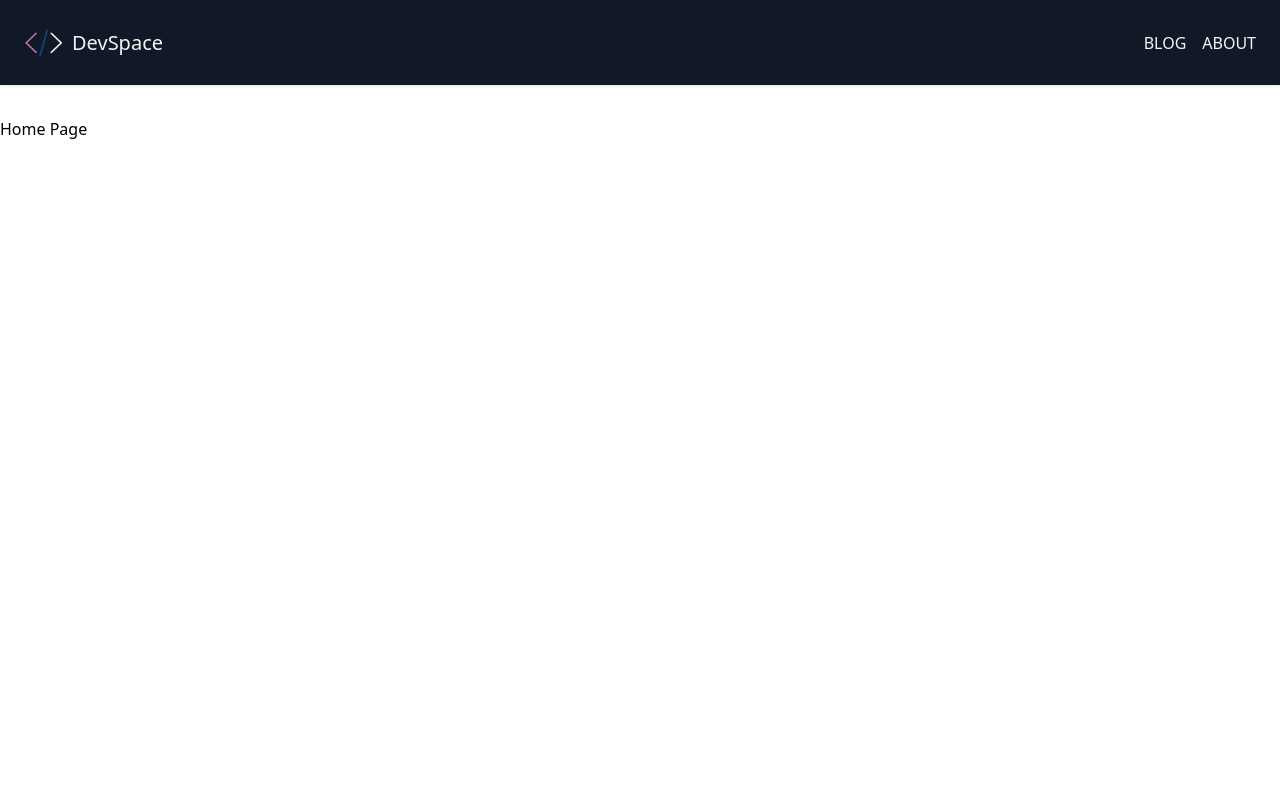
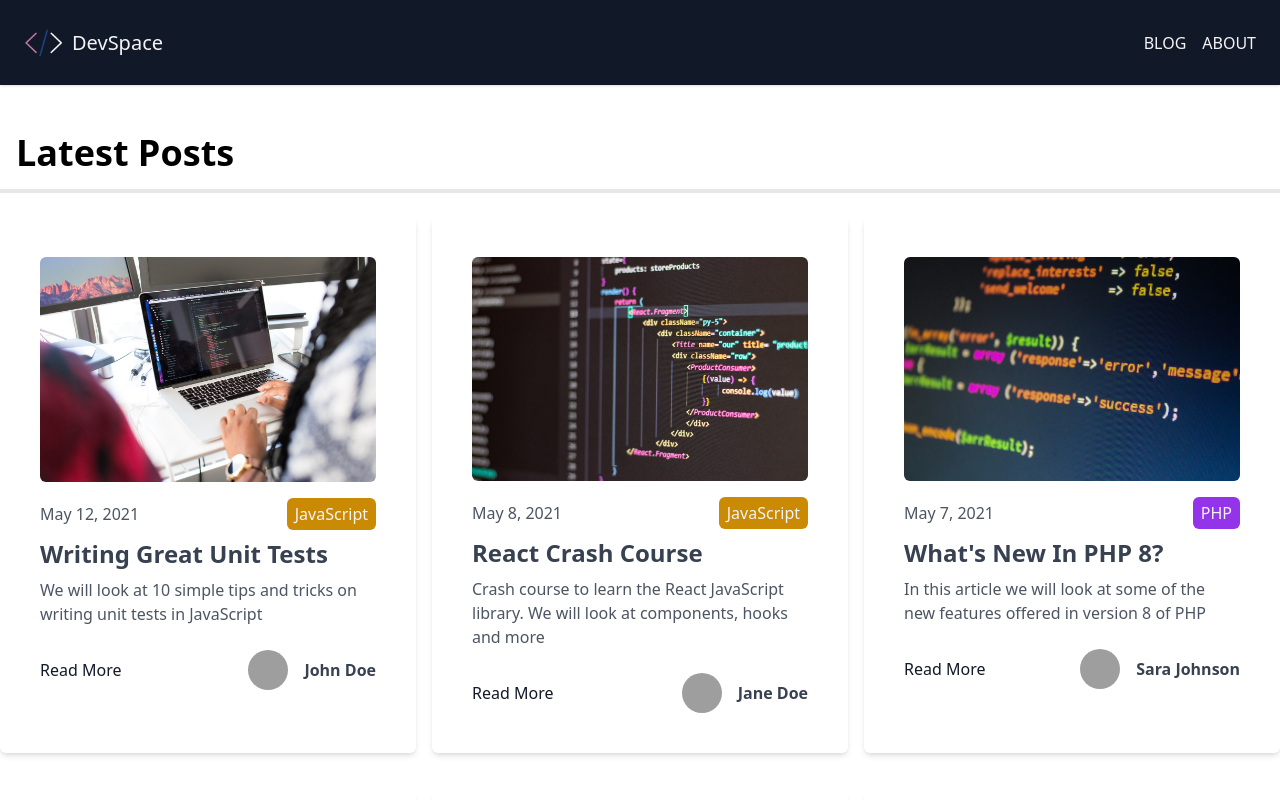
Before and after one commit to indranildeveloper/devspace, a Next.js app: page / in a window 1280 px wide. Shown: the top 800 px of the page. Built offline with nearby package versions, Linux system fonts and the light colour scheme; grey boxes are pictures that could not be loaded.

Commit message:
Home Page

```diff
--- /dev/null
+++ b/components/CategoryLabel.js
@@ -0,0 +1,21 @@
+import Link from "next/link";
+
+const CategoryLabel = ({ children }) => {
+  const colorKey = {
+    JavaScript: "yellow",
+    CSS: "blue",
+    Python: "green",
+    PHP: "purple",
+    Ruby: "red",
+  };
+
+  let backgroundColor = `bg-${colorKey[children]}-600`;
+
+  return (
+    <div className={`${backgroundColor} px-2 py-1 rounded-md text-gray-100`}>
+      <Link href={`/blog/category/${children.toLowerCase()}`}>{children}</Link>
+    </div>
+  );
+};
+
+export default CategoryLabel;
--- /dev/null
+++ b/components/Post.js
@@ -0,0 +1,55 @@
+import Link from "next/link";
+import Image from "next/image";
+import CategoryLabel from "./CategoryLabel";
+
+const Post = ({ post }) => {
+  return (
+    <div className="w-full px-10 py-10 bg-white rounded-md shadow-md mt-6">
+      <Image
+        src={post.frontmatter.cover_image}
+        alt={post.slug}
+        height={420}
+        width={600}
+        className="mb-4 rounded-md"
+      />
+
+      <div className="flex justify-between items-center">
+        <span className="font-light text-gray-600">
+          {post.frontmatter.date}
+        </span>
+        <CategoryLabel>{post.frontmatter.category}</CategoryLabel>
+      </div>
+
+      <div className="mt-2">
+        <Link
+          href={`/blog/${post.slug}`}
+          className="text-2xl text-gray-700 font-bold hover:underline"
+        >
+          {post.frontmatter.title}
+        </Link>
+
+        <p className="mt-2 text-gray-600">{post.frontmatter.excerpt}</p>
+      </div>
+
+      <div className="flex justify-between items-center mt-6">
+        <Link
+          href={`/blog/${post.slug}`}
+          className="text-gray-900 hover:text-blue-600"
+        >
+          Read More
+        </Link>
+        <div className="flex items-center">
+          {/* eslint-disable-next-line @next/next/no-img-element */}
+          <img
+            src={post.frontmatter.author_image}
+            alt={post.frontmatter.author}
+            className="mx-4 h-10 w-10 object-cover rounded-full hidden sm:block"
+          />
+          <h3 className="text-gray-700 font-bold">{post.frontmatter.author}</h3>
+        </div>
+      </div>
+    </div>
+  );
+};
+
+export default Post;
--- a/package.json
+++ b/package.json
@@ -13,6 +13,7 @@
     "autoprefixer": "^10.4.13",
     "eslint": "8.32.0",
     "eslint-config-next": "13.1.3",
+    "gray-matter": "^4.0.3",
     "next": "13.1.3",
     "postcss": "^8.4.21",
     "react": "18.2.0",
--- a/pages/blog/index.js
+++ b/pages/blog/index.js
@@ -1,9 +1,44 @@
+import fs from "fs";
+import path from "path";
+import Link from "next/link";
+import matter from "gray-matter";
 import Layout from "@/components/Layout";
+import Post from "@/components/Post";
+import { sortByDate } from "@/utils/index";
 
-const BlogPage = () => {
+export async function getStaticProps() {
+  const files = fs.readdirSync(path.join("posts"));
+
+  const posts = files.map((filename) => {
+    const slug = filename.replace(".md", "");
+    const markdownWithMeta = fs.readFileSync(
+      path.join("posts", filename),
+      "utf-8"
+    );
+    const { data: frontmatter } = matter(markdownWithMeta);
+
+    return {
+      slug,
+      frontmatter,
+    };
+  });
+
+  return {
+    props: {
+      posts: posts.sort(sortByDate),
+    },
+  };
+}
+
+const BlogPage = ({ posts }) => {
   return (
     <Layout>
-      <h1>Blog</h1>
+      <h1 className="text-4xl border-b-4 p-4 font-bold">Blog</h1>
+      <div className="grid md:grid-cols-2 lg:grid-cols-3 gap-4">
+        {posts.map((post, index) => (
+          <Post key={index} post={post} />
+        ))}
+      </div>
     </Layout>
   );
 };
--- a/pages/index.js
+++ b/pages/index.js
@@ -1,9 +1,51 @@
+import fs from "fs";
+import path from "path";
+import Link from "next/link";
+import matter from "gray-matter";
 import Layout from "@/components/Layout";
+import Post from "@/components/Post";
+import { sortByDate } from "@/utils/index";
 
-const HomePage = () => {
+export async function getStaticProps() {
+  const files = fs.readdirSync(path.join("posts"));
+
+  const posts = files.map((filename) => {
+    const slug = filename.replace(".md", "");
+    const markdownWithMeta = fs.readFileSync(
+      path.join("posts", filename),
+      "utf-8"
+    );
+    const { data: frontmatter } = matter(markdownWithMeta);
+
+    return {
+      slug,
+      frontmatter,
+    };
+  });
+
+  return {
+    props: {
+      posts: posts.sort(sortByDate).slice(0, 6),
+    },
+  };
+}
+
+const HomePage = ({ posts }) => {
   return (
     <Layout>
-      <h1>Home Page</h1>
+      <h1 className="text-4xl border-b-4 p-4 font-bold">Latest Posts</h1>
+      <div className="grid md:grid-cols-2 lg:grid-cols-3 gap-4">
+        {posts.map((post, index) => (
+          <Post key={index} post={post} />
+        ))}
+      </div>
+
+      <Link
+        href="/blog"
+        className="block text-center border border-gray-500 text-gray-800 rounded-md py-4 my-5 transition duration-500 ease-in select-none hover:text-white hover:bg-gray-900 focus:outline-none focus:shadow w-full"
+      >
+        More Posts
+      </Link>
     </Layout>
   );
 };
--- a/tailwind.config.js
+++ b/tailwind.config.js
@@ -8,4 +8,11 @@
     extend: {},
   },
   plugins: [],
+  safelist: [
+    "bg-yellow-600",
+    "bg-blue-600",
+    "bg-green-600",
+    "bg-purple-600",
+    "bg-red-600",
+  ],
 };
--- /dev/null
+++ b/utils/index.js
@@ -0,0 +1,3 @@
+export const sortByDate = (a, b) => {
+  return new Date(b.frontmatter.date) - new Date(a.frontmatter.date);
+};
```
Also changed, not shown: 1 other file (tests, documents, lock files or other folders).
